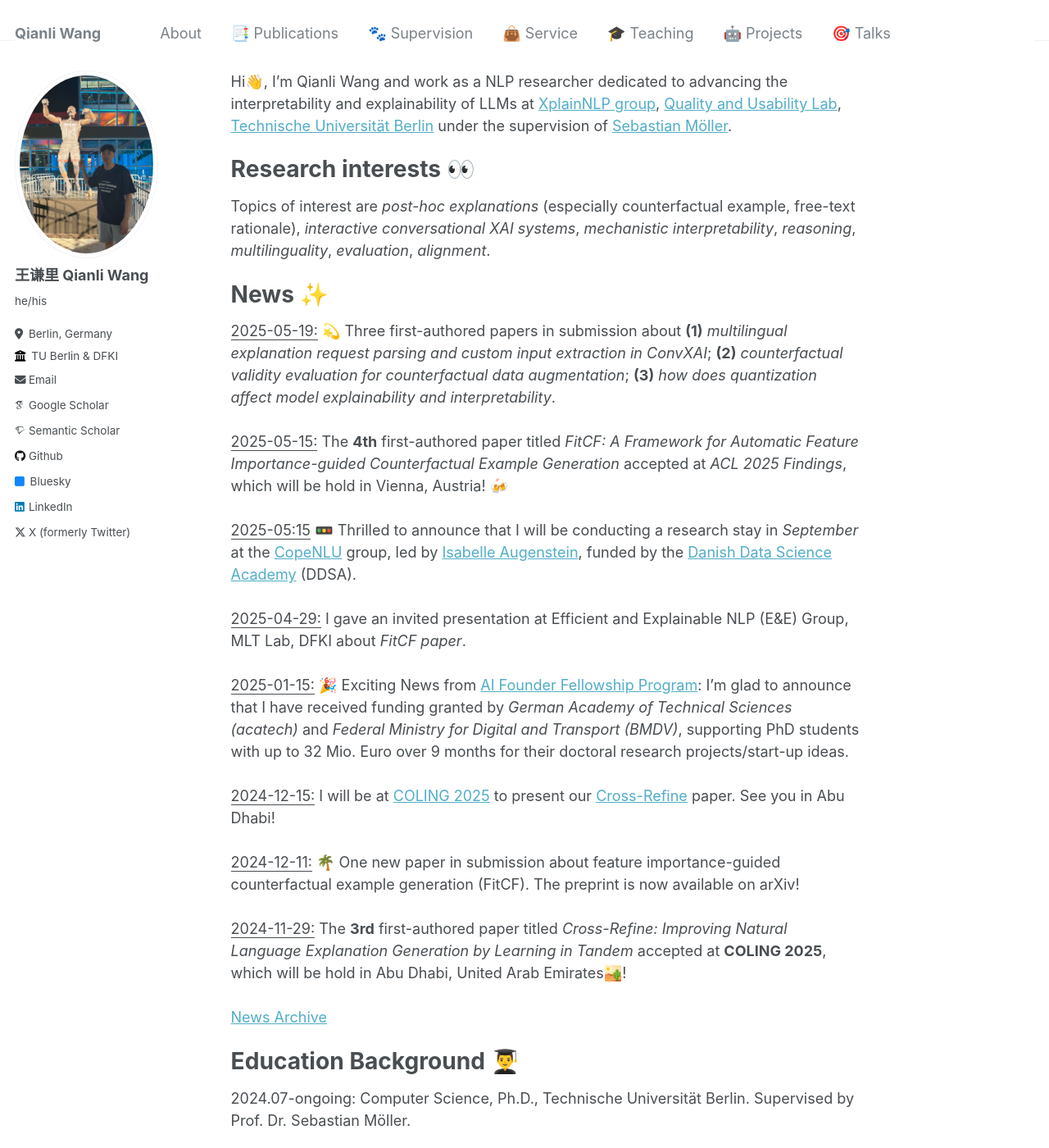
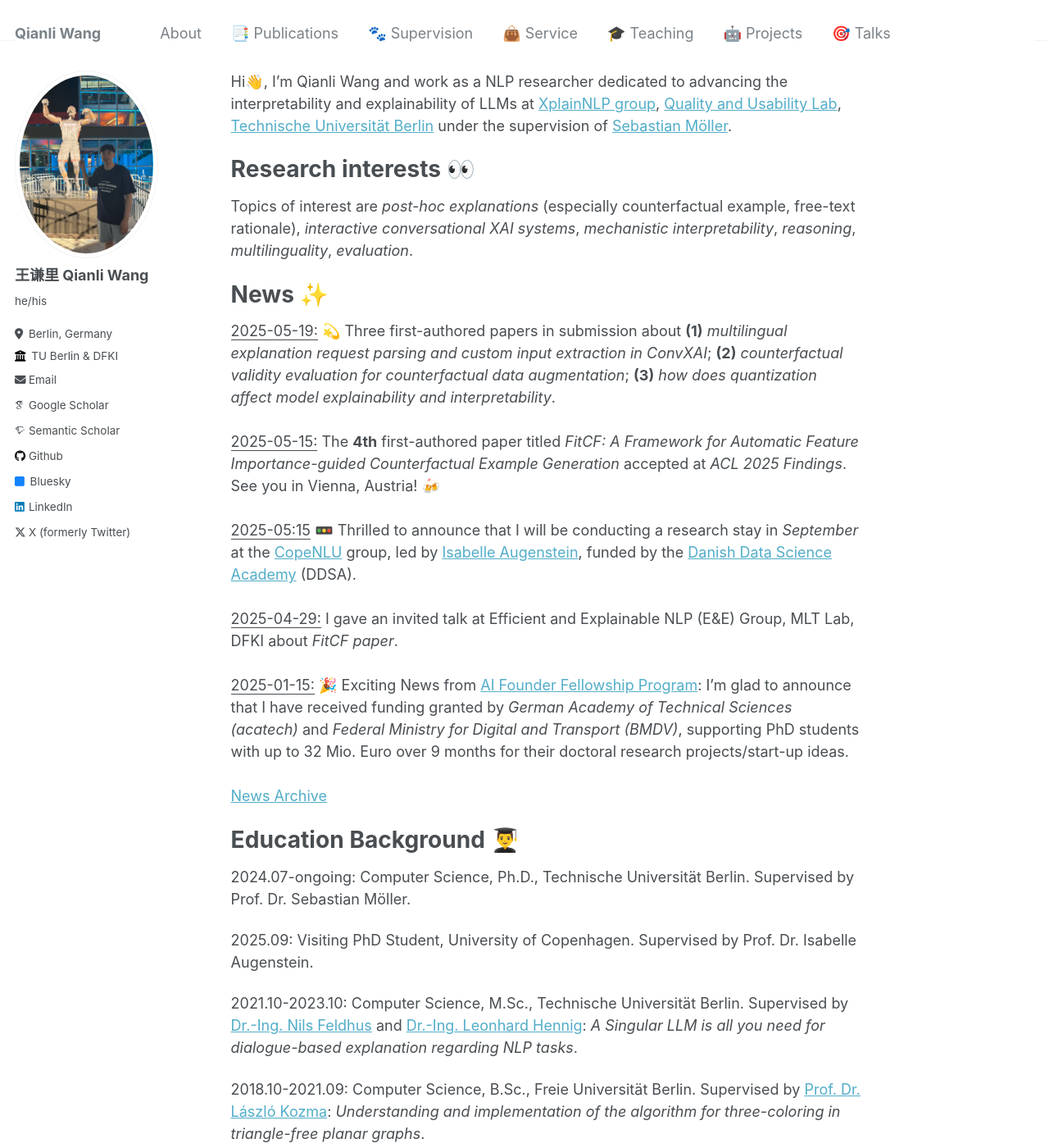
Before and after one commit to qiaw99/qiaw99.github.io, a Jekyll site: the page built from index.md, in a window 1280 px wide and 1400 px high. Shown: the whole window at 82% size. Built offline with Jekyll 4.4.1, drawn with Linux system fonts in a browser that asks for light colours; some web fonts are replaced.

```diff
--- a/index.md
+++ b/index.md
@@ -7,17 +7,14 @@ author_profile: true
 Hi👋, I’m Qianli Wang and work as a NLP researcher dedicated to advancing the interpretability and explainability of LLMs at [XplainNLP group](https://www.tu.berlin/qu/forschung/forschungsgruppen/xplainlp), [Quality and Usability Lab](https://www.tu.berlin/qu), [Technische Universität Berlin](https://www.tu.berlin/) under the supervision of [Sebastian Möller](https://www.tu.berlin/qu/ueber-uns/leitung).
 
 # Research interests 👀
-Topics of interest are _post-hoc explanations_ (especially counterfactual example, free-text rationale), _interactive conversational XAI systems_, _mechanistic interpretability_, _reasoning_, _multilinguality_, _evaluation_, _alignment_.
+Topics of interest are _post-hoc explanations_ (especially counterfactual example, free-text rationale), _interactive conversational XAI systems_, _mechanistic interpretability_, _reasoning_, _multilinguality_, _evaluation_.
 
 # News ✨
 <u> 2025-05-19:</u> 💫 Three first-authored papers in submission about <b>(1)</b> <i>multilingual explanation request parsing and custom input extraction in ConvXAI</i>; <b>(2)</b> <i>counterfactual validity evaluation for counterfactual data augmentation</i>; <b>(3)</b> <i>how does quantization affect model explainability and interpretability</i>.<br><br>
-<u> 2025-05-15:</u> The <b>4th</b> first-authored paper titled <i>FitCF: A Framework for Automatic Feature Importance-guided Counterfactual Example Generation</i> accepted at <i>ACL 2025 Findings</i>, which will be hold in Vienna, Austria! 🍻<br><br>
+<u> 2025-05-15:</u> The <b>4th</b> first-authored paper titled <i>FitCF: A Framework for Automatic Feature Importance-guided Counterfactual Example Generation</i> accepted at <i>ACL 2025 Findings</i>. See you in Vienna, Austria! 🍻<br><br>
 <u> 2025-05:15</u> 🚥 Thrilled to announce that I will be conducting a research stay in <i>September</i> at the <a href="https://www.copenlu.com/">CopeNLU</a> group, led by <a href="https://isabelleaugenstein.github.io/">Isabelle Augenstein</a>, funded by the <a href="https://ddsa.dk/">Danish Data Science Academy</a> (DDSA).<br><br>
-<u> 2025-04-29:</u> I gave an invited presentation at Efficient and Explainable NLP (E&E) Group, MLT Lab, DFKI about <i>FitCF paper</i>. <br><br>
+<u> 2025-04-29:</u> I gave an invited talk at Efficient and Explainable NLP (E&E) Group, MLT Lab, DFKI about <i>FitCF paper</i>. <br><br>
 <u> 2025-01-15:</u> 🎉 Exciting News from <a href="https://mission-ki.de/en/ai-founder-fellowship">AI Founder Fellowship Program</a>: I'm glad to announce that I have received funding granted by <i>German Academy of Technical Sciences (acatech)</i> and <i>Federal Ministry for Digital and Transport (BMDV)</i>, supporting PhD students with up to 32 Mio. Euro over 9 months for their doctoral research projects/start-up ideas.<br><br>
-<u> 2024-12-15:</u> I will be at <a href="https://coling2025.org/">COLING 2025</a> to present our <a href="https://arxiv.org/abs/2409.07123">Cross-Refine</a> paper. See you in Abu Dhabi!<br><br>
-<u> 2024-12-11:</u> 🌴 One new paper in submission about feature importance-guided counterfactual example generation (FitCF). The preprint is now available on arXiv!<br><br>
-<u> 2024-11-29:</u> The <b>3rd</b> first-authored paper titled <i>Cross-Refine: Improving Natural Language Explanation Generation by Learning in Tandem</i> accepted at **COLING 2025**, which will be hold in Abu Dhabi, United Arab Emirates🏜️! <br><br>
 [News Archive](old_news.md)
 
 
@@ -26,7 +23,7 @@ Topics of interest are _post-hoc explanations_ (especially counterfactual exampl
 
 2025.09: Visiting PhD Student, University of Copenhagen. Supervised by Prof. Dr. Isabelle Augenstein.
 
-2021.10-2023.10: Computer Science, M.Sc., Technische Universität Berlin. Supervised by [Nils Feldhus](https://nfelnlp.github.io/) and [Dr.-Ing. Leonhard Hennig](https://www.dfki.de/web/ueber-uns/mitarbeiter/person/lehe02): _A Singular LLM is all you need for dialogue-based explanation regarding NLP tasks_.
+2021.10-2023.10: Computer Science, M.Sc., Technische Universität Berlin. Supervised by [Dr.-Ing. Nils Feldhus](https://nfelnlp.github.io/) and [Dr.-Ing. Leonhard Hennig](https://www.dfki.de/web/ueber-uns/mitarbeiter/person/lehe02): _A Singular LLM is all you need for dialogue-based explanation regarding NLP tasks_.
 
 2018.10-2021.09: Computer Science, B.Sc., Freie Universität Berlin. Supervised by [Prof. Dr. László Kozma](https://www.mi.fu-berlin.de/inf/groups/ag-ti/members/professoren/Kozma_Laszlo.html): _Understanding and implementation of the algorithm for three-coloring in triangle-free planar graphs_.
 
```
Also changed, not shown: old_news.md (+3 -0 lines), publications/index.md (+22 -0 lines), supervision/index.md (+2 -2 lines).
